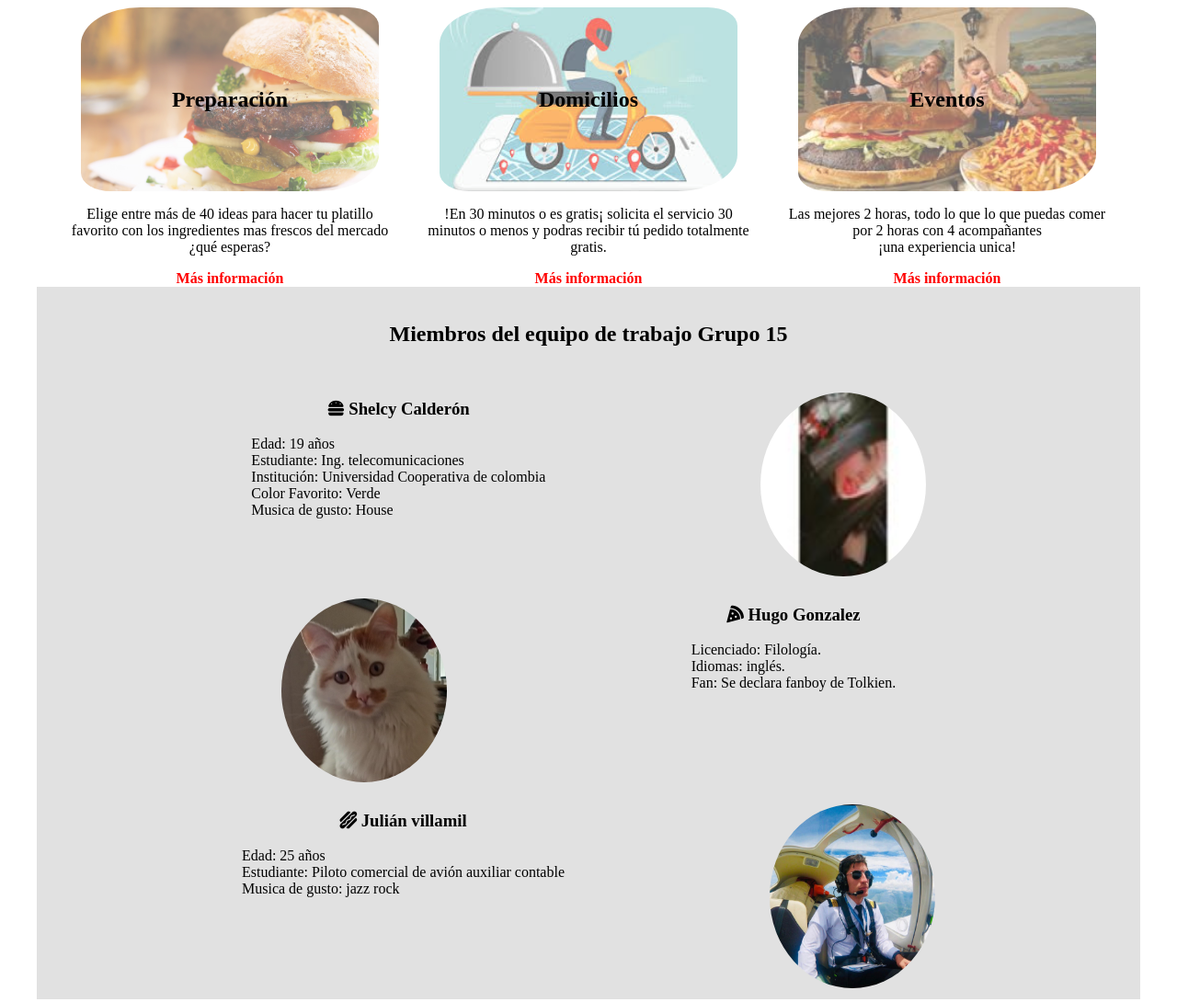
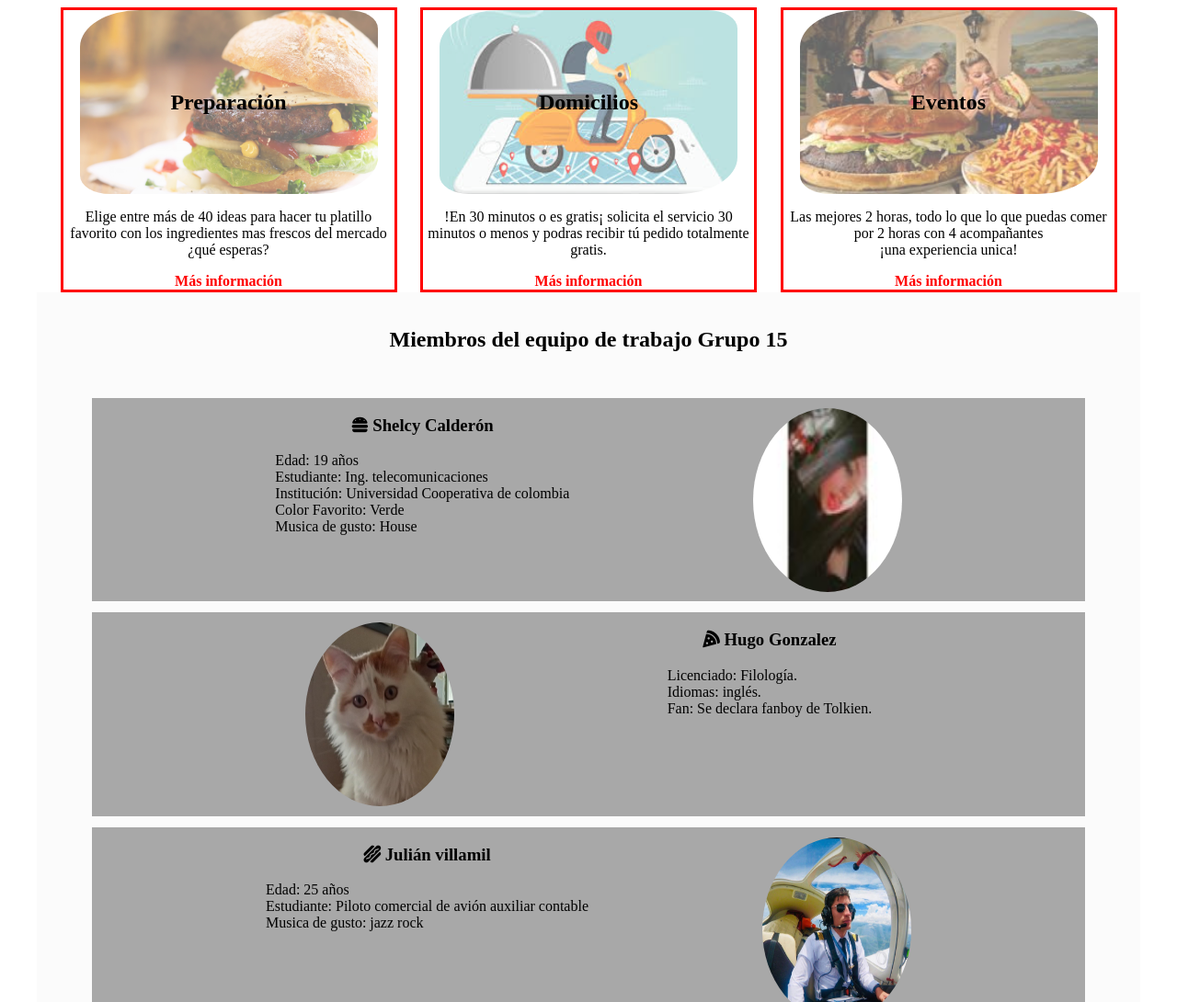
Before and after one commit to Shelcy/semana-1-15, a website: page src/index.html in a window 1280 px wide. Shown: the top 1090 px of the page at 92% size. Drawn offline with Linux system fonts and the light colour scheme.

Commit message:
Agregando estilos css

```diff
--- a/src/style.css
+++ b/src/style.css
@@ -16,7 +16,7 @@ body{
 
 .servicios-contenedor{
     width: 30%;
-    /* border: red solid; */
+    border: red solid;
 }
 
 .servicios-contenedor__titulo{
@@ -61,11 +61,15 @@ body{
 }
 
 .miembros{
-    background-color: rgba(0, 0, 0, 0.116);
+    background-color: rgba(0, 0, 0, 0.014);
+
 }
 .miembros-contenedor{
+    width: 90%;
+    margin:1% 5%;
     display: flex;
     justify-content: space-evenly;
+    background-color: rgba(22, 22, 24, 0.363);
 }
 
 .miembros-contenedor__imagen{
```
